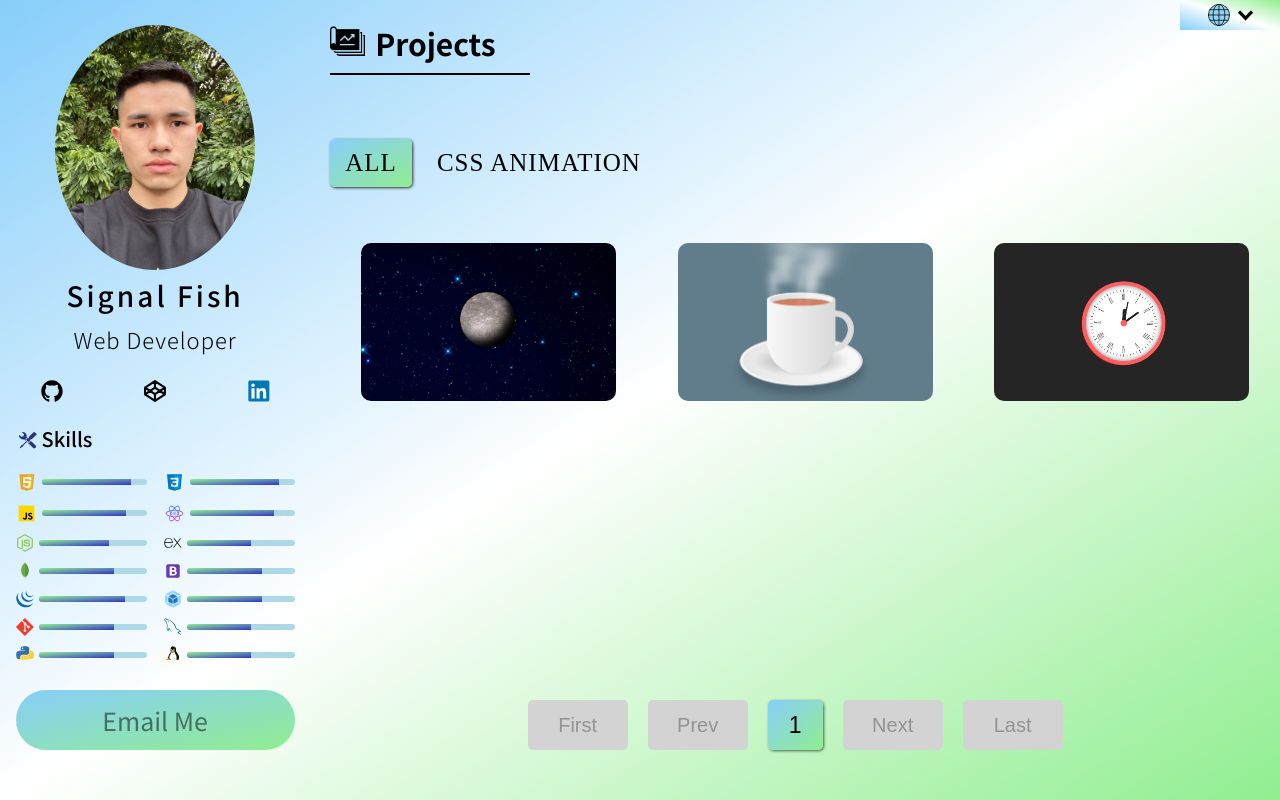
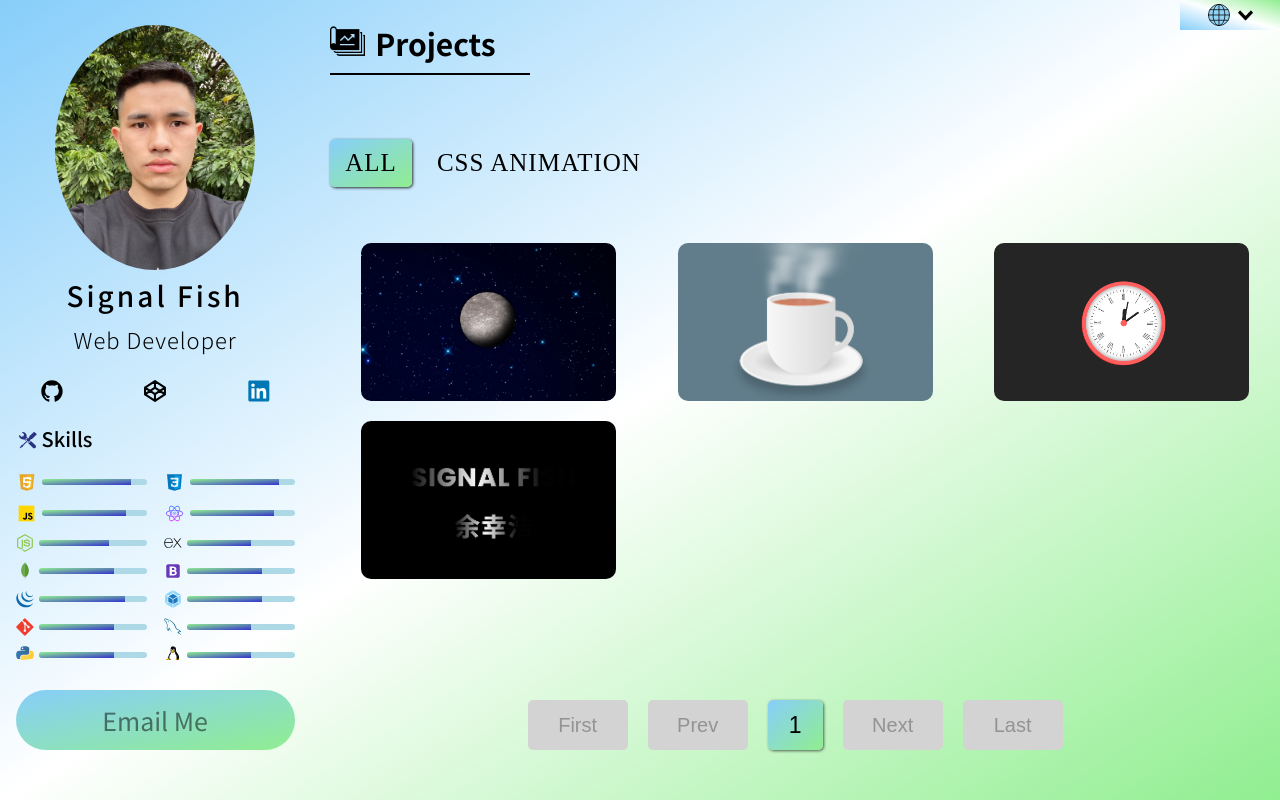
Before and after one commit to signal-fish/signal-fish, a React (Create React App) app: page / in a window 1280 px wide. Built offline with nearby package versions, Linux system fonts and the light colour scheme.

Commit message:
Add shining text project

```diff
--- a/src/data.js
+++ b/src/data.js
@@ -48,13 +48,21 @@ const portfolios = [
     sourceLink: "https://github.com/signal-fish/animated-tea-cup",
   },
   {
-    id: 6,
+    id: 7,
     title: "clock",
     category: "css animation",
     image: "assets/portfolio/css-animation/clock.png",
     webLink: "https://signal-fish.gitee.io/clock/",
     sourceLink: "https://github.com/signal-fish/clock",
   },
+  {
+    id: 8,
+    title: "shining text",
+    category: "css animation",
+    image: "assets/portfolio/css-animation/shining-text.png",
+    webLink: "https://signal-fish.gitee.io/shining-text/",
+    sourceLink: "https://github.com/signal-fish/shining-text",
+  },
 ];
 
 export default portfolios;
```
